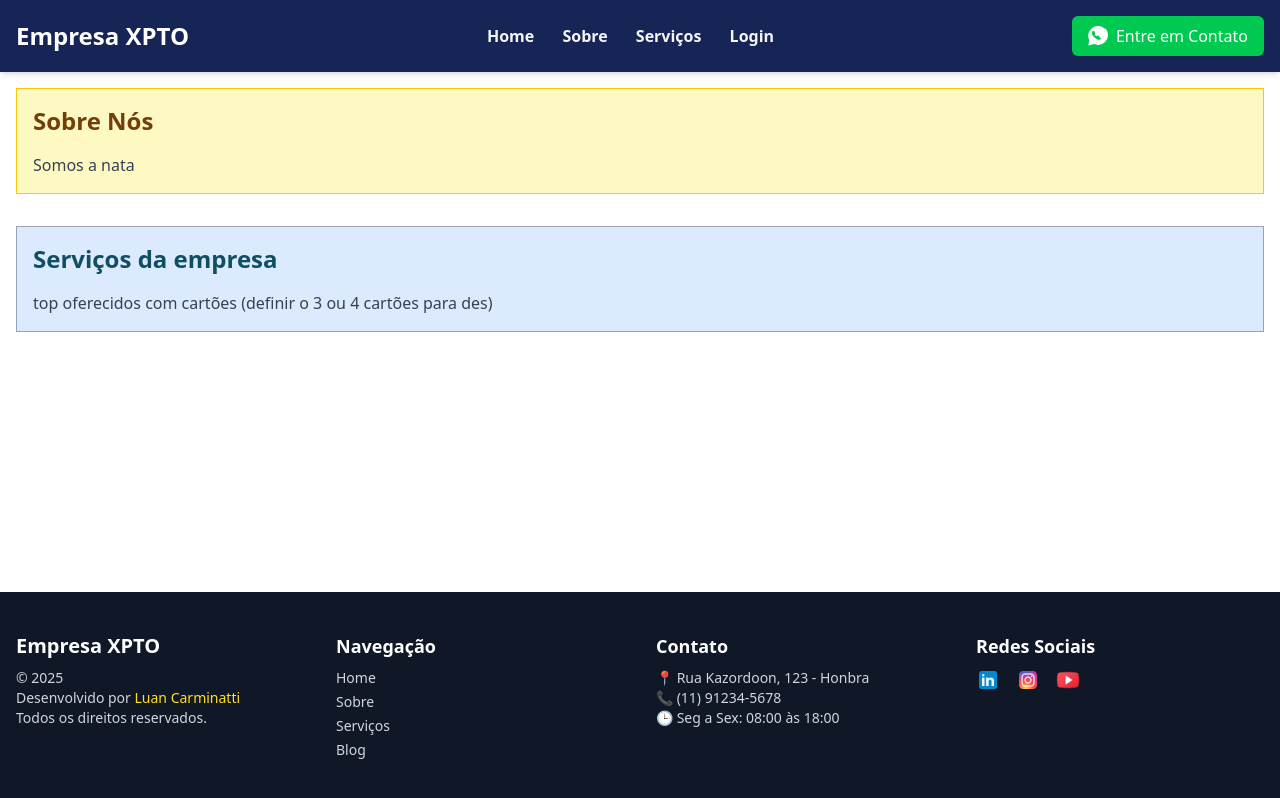
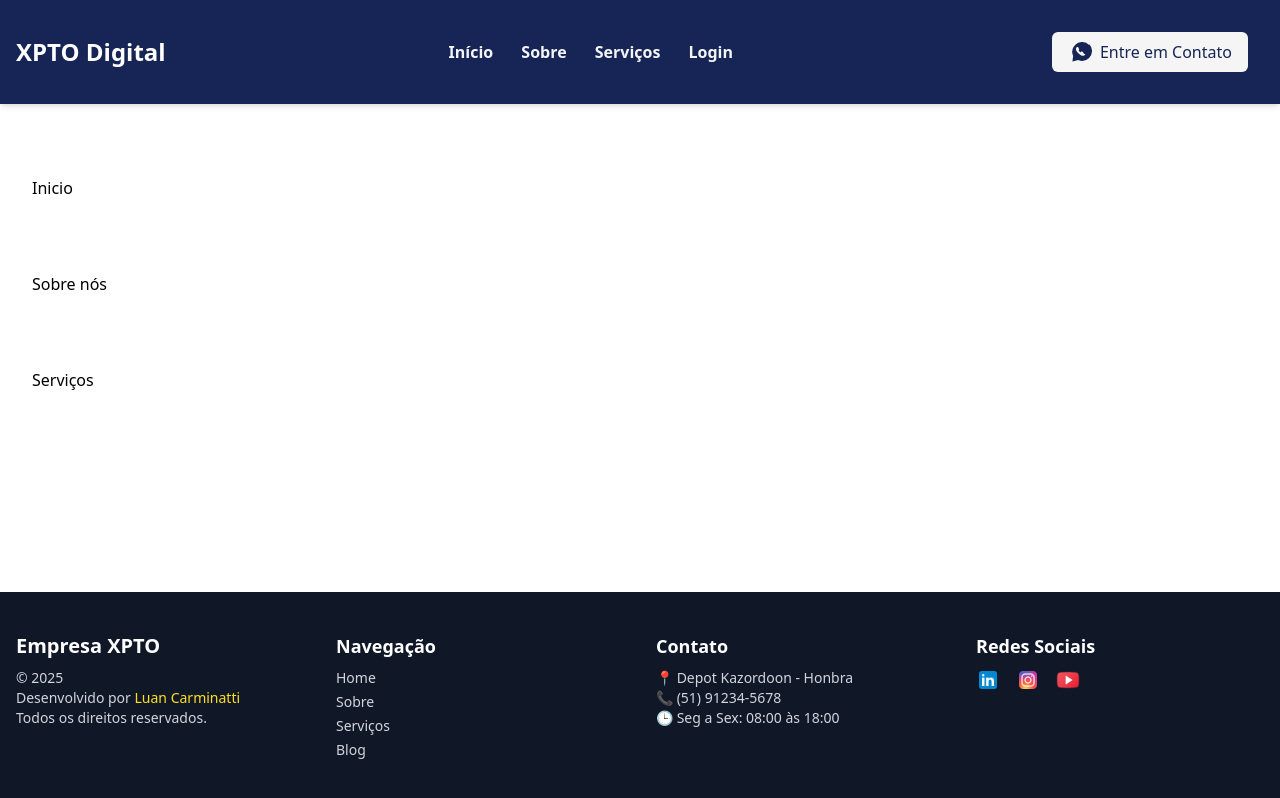
Before and after one commit to Minatti/portfolio-app, a Vue app: page / in a window 1280 px wide. Built offline with nearby package versions, Linux system fonts and the light colour scheme.

Commit message:
ajustes no conteudo e no estilo de elementos

```diff
--- a/index.html
+++ b/index.html
@@ -4,7 +4,7 @@
     <meta charset="UTF-8">
     <link rel="icon" href="/favicon.ico">
     <meta name="viewport" content="width=device-width, initial-scale=1.0">
-    <title>Vite App</title>
+    <title>Portfólio App</title>
   </head>
   <body>
     <div id="app"></div>
--- a/src/components/Footer.vue
+++ b/src/components/Footer.vue
@@ -35,8 +35,8 @@ const year = new Date().getFullYear()
       <!-- Contato -->
       <div>
         <h3 class="text-lg font-semibold text-white mb-2">Contato</h3>
-        <p class="text-sm">📍 Rua Kazordoon, 123 - Honbra</p>
-        <p class="text-sm">📞 (11) 91234-5678</p>
+        <p class="text-sm">📍 Depot Kazordoon - Honbra</p>
+        <p class="text-sm">📞 (51) 91234-5678</p>
         <p class="text-sm">🕒 Seg a Sex: 08:00 às 18:00</p>
       </div>
 
--- a/src/components/Header.vue
+++ b/src/components/Header.vue
@@ -16,7 +16,7 @@ const logout = () => {
   <header class="bg-blue-950 shadow-md">
     <div class="container mx-auto px-4 py-4 flex justify-between items-center">
       <!-- Logo -->
-      <h1 class="text-2xl font-bold text-white">Empresa XPTO</h1>
+      <h1 class="text-2xl font-bold text-white">XPTO Digital</h1>
 
       <!-- Menu -->
       <nav class="space-x-6">
@@ -24,21 +24,21 @@ const logout = () => {
           to="/"
           class="text-gray-100
                  hover:text-white
-                 font-semibold">
-          Home
+                 font-semibold hover:underline">
+          Início
         </RouterLink>
         <RouterLink
           to="/sobre"
           class="text-gray-100
                  hover:text-white
-                 font-semibold">
+                 font-semibold hover:underline">
           Sobre
         </RouterLink>
         <RouterLink
           to="/servicos"
           class="text-gray-100
                  hover:text-white
-                 font-semibold">
+                 font-semibold hover:underline">
           Serviços
         </RouterLink>
         <RouterLink
@@ -46,7 +46,7 @@ const logout = () => {
           to="/blog"
           class="text-gray-100
                  hover:text-white
-                 font-semibold">
+                 font-semibold hover:underline">
           Blog
         </RouterLink>
         <RouterLink
@@ -54,24 +54,17 @@ const logout = () => {
           to="/login"
           class="text-gray-100
                  hover:text-white
-                 font-semibold">
+                 font-semibold hover:underline">
           Login
         </RouterLink>
       </nav>
-      <!-- botão logout/sair -->
-      <button
-        v-if="authState.isLoggedIn"
-        @click="logout"
-        class="bg-red-500 text-white px-3 py-1 rounded"
-      >
-        Sair
-      </button>
-      <!-- Botão WhatsApp -->
+      <div id="menu-right" class="px-4 py-4 flex justify-around items-center">
+     <!-- Botão WhatsApp -->
       <a
         href="https://wa.me/#"
         target="_blank"
         rel="noopener"
-        class="flex items-center px-4 py-2 bg-green-500 text-white rounded-md hover:bg-green-600 transition"
+        class="flex items-center px-4 py-2 ml-5 pl-5 bg-neutral-100 text-blue-950 rounded-md hover:text-white hover:bg-green-500 transition"
       >
         <svg
           xmlns="http://www.w3.org/2000/svg"
@@ -85,6 +78,15 @@ const logout = () => {
         </svg>
         Entre em Contato
       </a>
+      <!-- botão logout/sair -->
+      <button
+        v-if="authState.isLoggedIn"
+        @click="logout"
+        class="bg-neutral-100 text-blue-900 px-3 py-1 rounded-md ml-8 hover:bg-red-500 hover:text-white transition"
+      >
+        Sair
+      </button>
+      </div>
     </div>
   </header>
   </template>
--- a/src/components/Servicos.vue
+++ b/src/components/Servicos.vue
@@ -1,8 +1,5 @@
 <template>
-  <div>
-    <h2 class="text-2xl font-bold mb-4">Serviços da empresa</h2>
-    <p class="text-gray-700">
-      top oferecidos com cartões (definir o 3 ou 4 cartões para des)
-    </p>
-  </div>
+    <div>
+       Serviços
+    </div>
 </template>
--- a/src/components/Sobre.vue
+++ b/src/components/Sobre.vue
@@ -1,8 +1,5 @@
 <template>
-  <div>
-    <h2 class="text-2xl font-bold mb-4">Sobre Nós</h2>
-    <p class="text-gray-700">
-      Somos a nata
-    </p>
-  </div>
+    <div class="">
+      <p> Sobre nós</p>
+    </div>
 </template>
--- a/src/pages/Main.vue
+++ b/src/pages/Main.vue
@@ -3,10 +3,15 @@
   import Servicos from '@/components/Servicos.vue';
 </script>
 <template>
-  <section id="sobre" class="mb-8 p-4 bg-yellow-100 border border-yellow-400 text-yellow-900">
+  <section id="#inicio" class="mt-10 p-4">
+      <div>
+        <p>Inicio</p>
+      </div>
+  </section>
+  <section id="#sobre" class="mt-10 p-4">
     <Sobre />
   </section>
-  <section id="servicos" class="p-4 bg-blue-100 border border-gray-400 text-cyan-900">
+  <section id="#servicos" class="mt-10 p-4">
     <Servicos />
   </section>
 </template>
```
